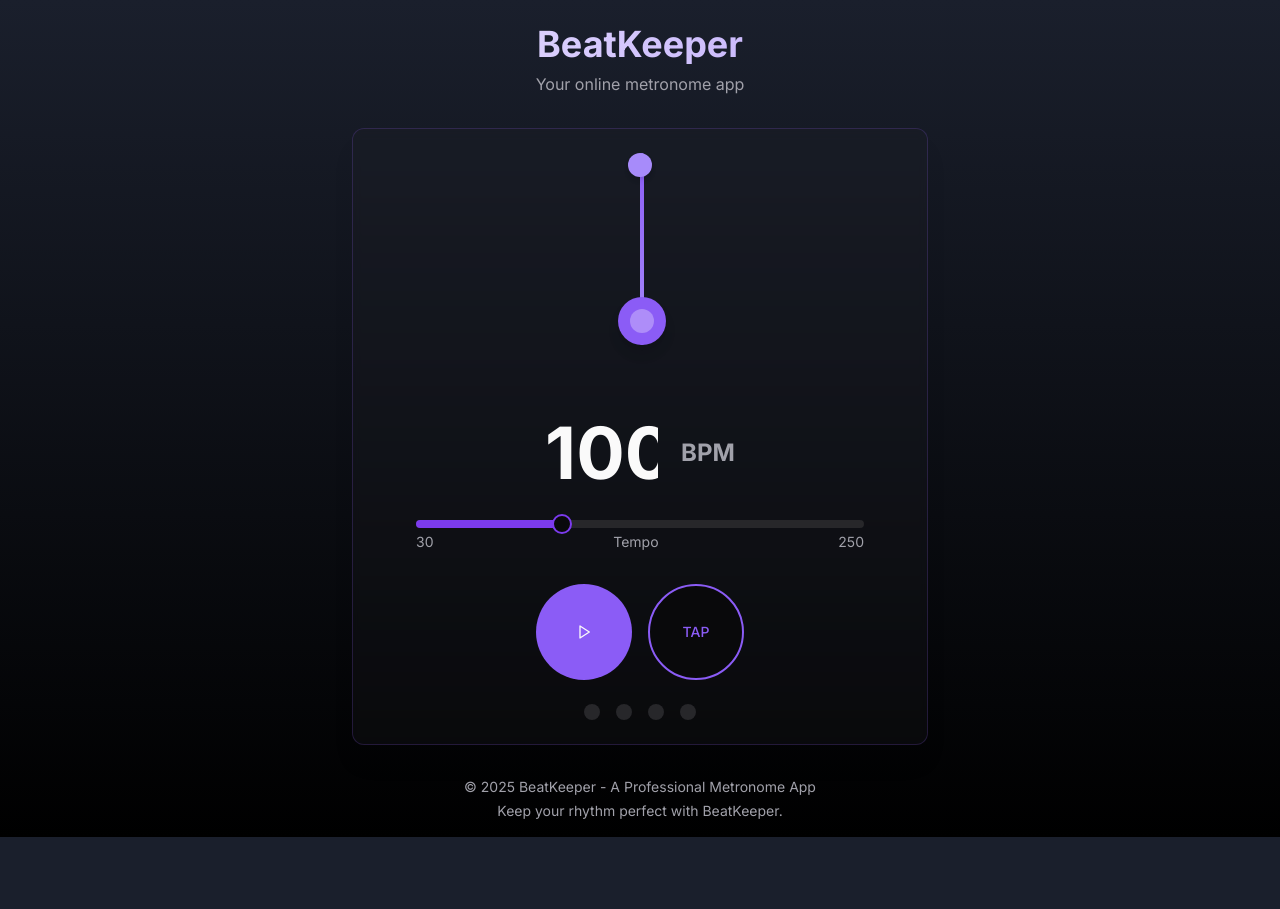
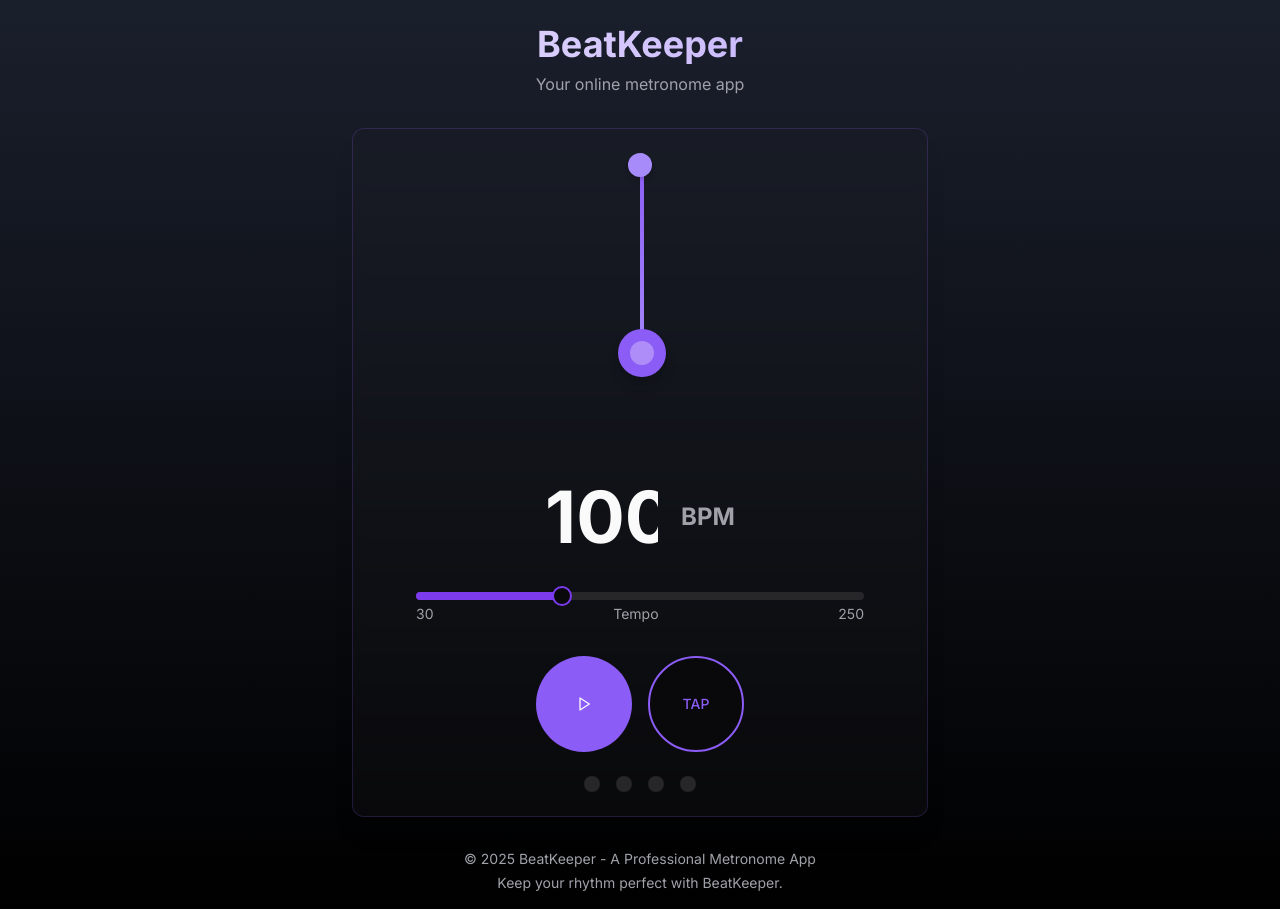
Before and after one commit to ivmos/beatkeeper-harmony-tuner, a React (Vite) app: page / in a window 1280 px wide. Before the commit the page ends 837 px from the top, so only its background shows below. Built offline with nearby package versions, Linux system fonts and the light colour scheme.

Commit message:
Revert last commit
Reverts the previous commit.

```diff
--- a/src/components/MetronomeControl.tsx
+++ b/src/components/MetronomeControl.tsx
@@ -1,4 +1,3 @@
-
 import React, { useState, useRef } from 'react';
 import { Button } from "@/components/ui/button";
 import { Slider } from "@/components/ui/slider";
@@ -138,11 +137,11 @@ const MetronomeControl: React.FC = () => {
 
   return (
     <div className="flex flex-col items-center w-full max-w-md mx-auto">
-      <div className="w-full h-60 relative mb-4">
+      <div className="w-full h-72 relative mb-8">
         <MetronomePendulum isPlaying={isPlaying} bpm={bpm} currentBeat={currentBeat} />
       </div>
 
-      <div className="text-7xl font-bold mb-6 flex items-center">
+      <div className="text-7xl font-bold mb-8 flex items-center">
         <input
           type="number"
           value={bpm}
--- a/src/components/MetronomePendulum.tsx
+++ b/src/components/MetronomePendulum.tsx
@@ -31,11 +31,11 @@ const MetronomePendulum: React.FC<MetronomePendulumProps> = ({ isPlaying, bpm, c
 
   return (
     <div className="w-full h-full flex justify-center items-start">
-      <div className="relative w-6 h-48">
+      <div className="relative w-6 h-full">
         {/* Pendulum arm */}
         <div
           ref={pendulumRef}
-          className="pendulum-arm absolute top-0 left-1/2 w-1 h-48 bg-gradient-to-b from-metro-purple to-metro-light-purple rounded-full"
+          className="pendulum-arm absolute top-0 left-1/2 w-1 h-56 bg-gradient-to-b from-metro-purple to-metro-light-purple rounded-full"
           style={{ transform: 'translateX(-50%)' }}
         >
           {/* Pendulum weight */}
```
